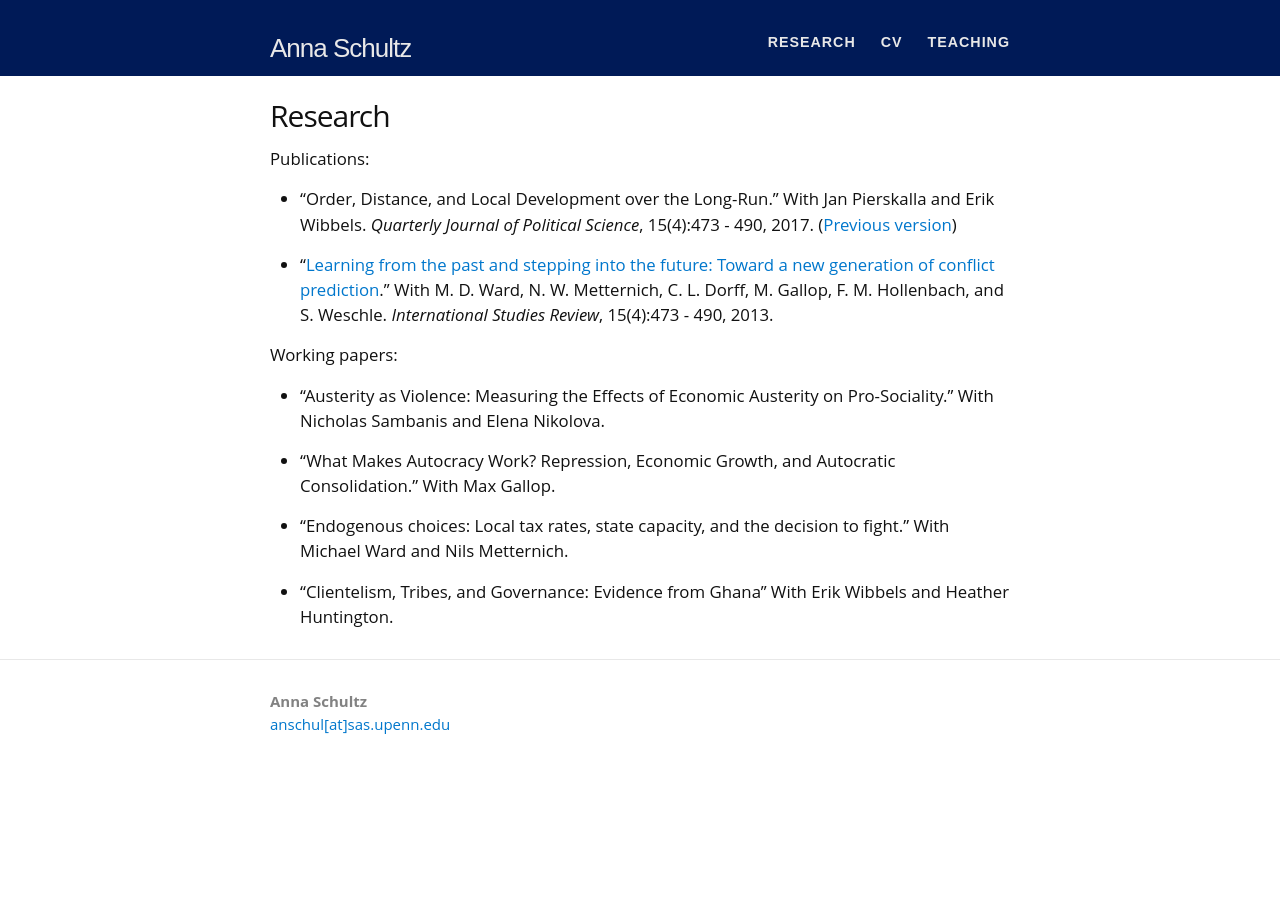
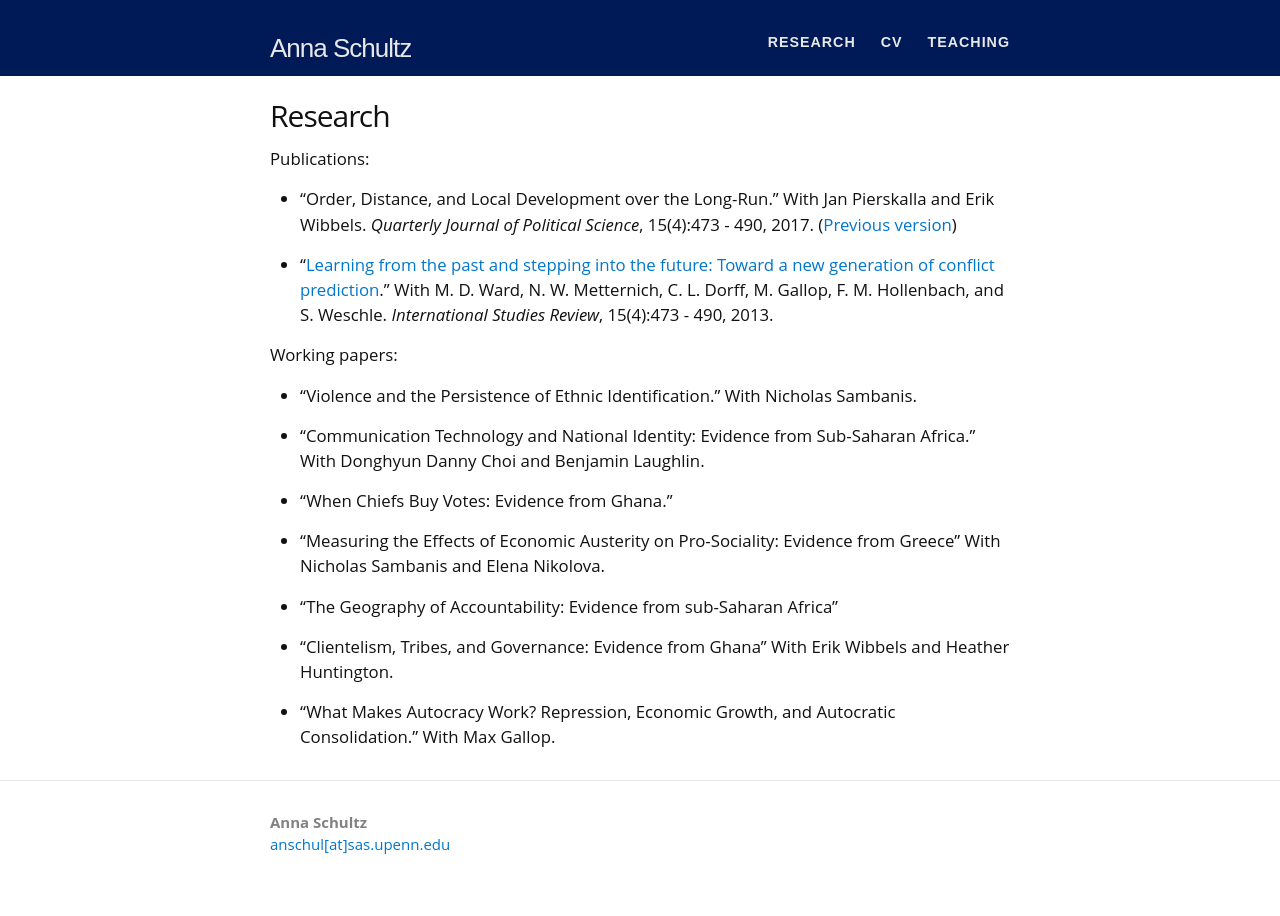
Before and after one commit to annaschultz/annaschultz.github.io, a Jekyll site: the page built from research.md, in a window 1280 px wide. Built offline with Jekyll 4.4.1, drawn with Linux system fonts in a browser that asks for light colours.

Commit message:
Update research.md

```diff
--- a/research.md
+++ b/research.md
@@ -13,10 +13,16 @@
 
 Working papers:
 
-+ "Austerity as Violence: Measuring the Effects of Economic Austerity on Pro-Sociality." With Nicholas Sambanis and Elena Nikolova.
++ “Violence and the Persistence of Ethnic Identification.” With Nicholas Sambanis.
 
-+ "What Makes Autocracy Work? Repression, Economic Growth, and Autocratic Consolidation." With Max Gallop.
++ “Communication Technology and National Identity: Evidence from Sub-Saharan Africa.” With Donghyun Danny Choi and Benjamin Laughlin.
 
-+ "Endogenous choices: Local tax rates, state capacity, and the decision to fight." With Michael Ward and Nils Metternich.
++ “When Chiefs Buy Votes: Evidence from Ghana.”
 
-+ "Clientelism, Tribes, and Governance: Evidence from Ghana'' With Erik Wibbels and Heather Huntington.
++ “Measuring the Effects of Economic Austerity on Pro-Sociality: Evidence from Greece” With Nicholas Sambanis and Elena Nikolova.
+
++ “The Geography of Accountability: Evidence from sub-Saharan Africa”
+
++ “Clientelism, Tribes, and Governance: Evidence from Ghana” With Erik Wibbels and Heather Huntington.
+
++ “What Makes Autocracy Work? Repression, Economic Growth, and Autocratic Consolidation.” With Max Gallop.
```
